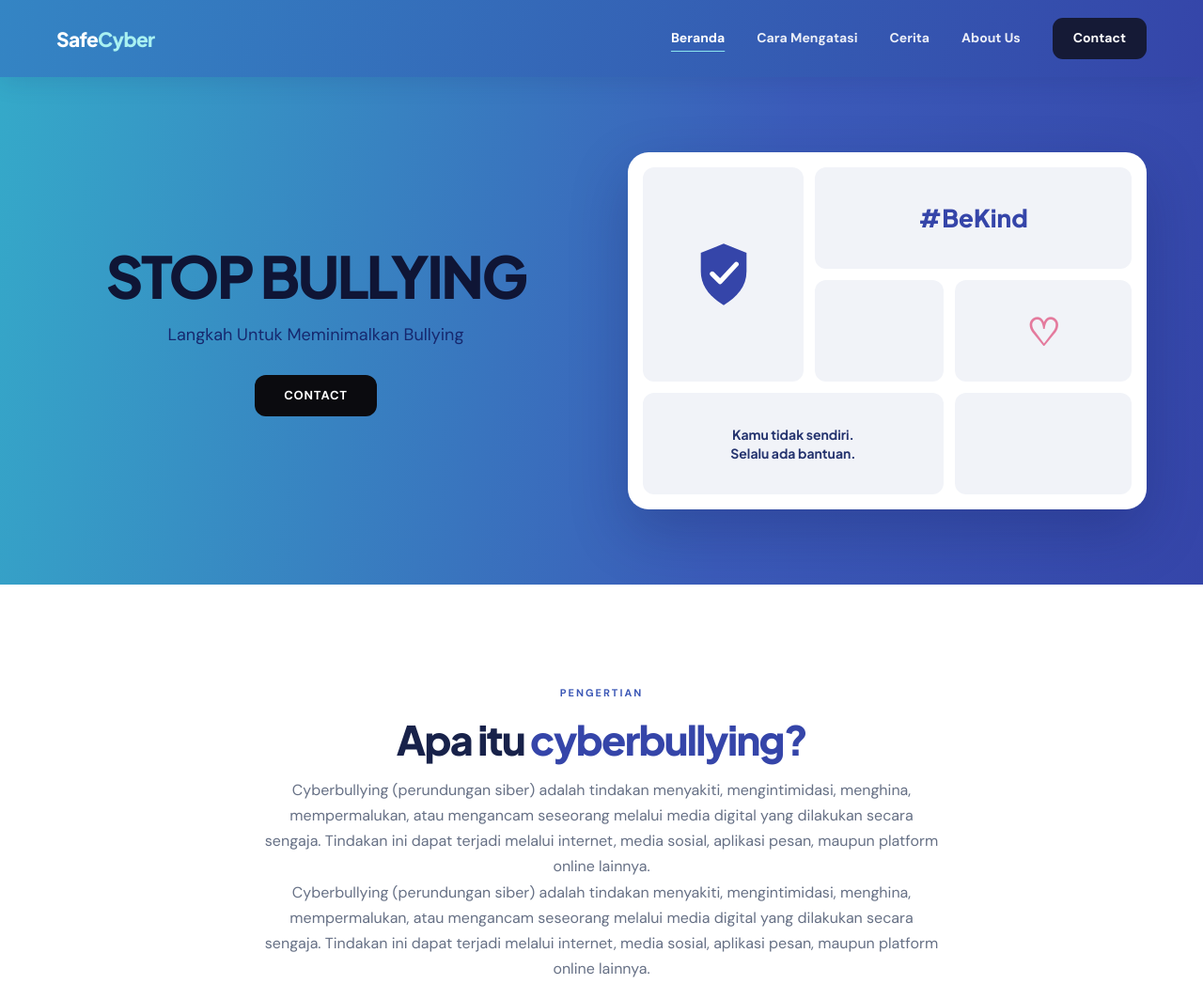
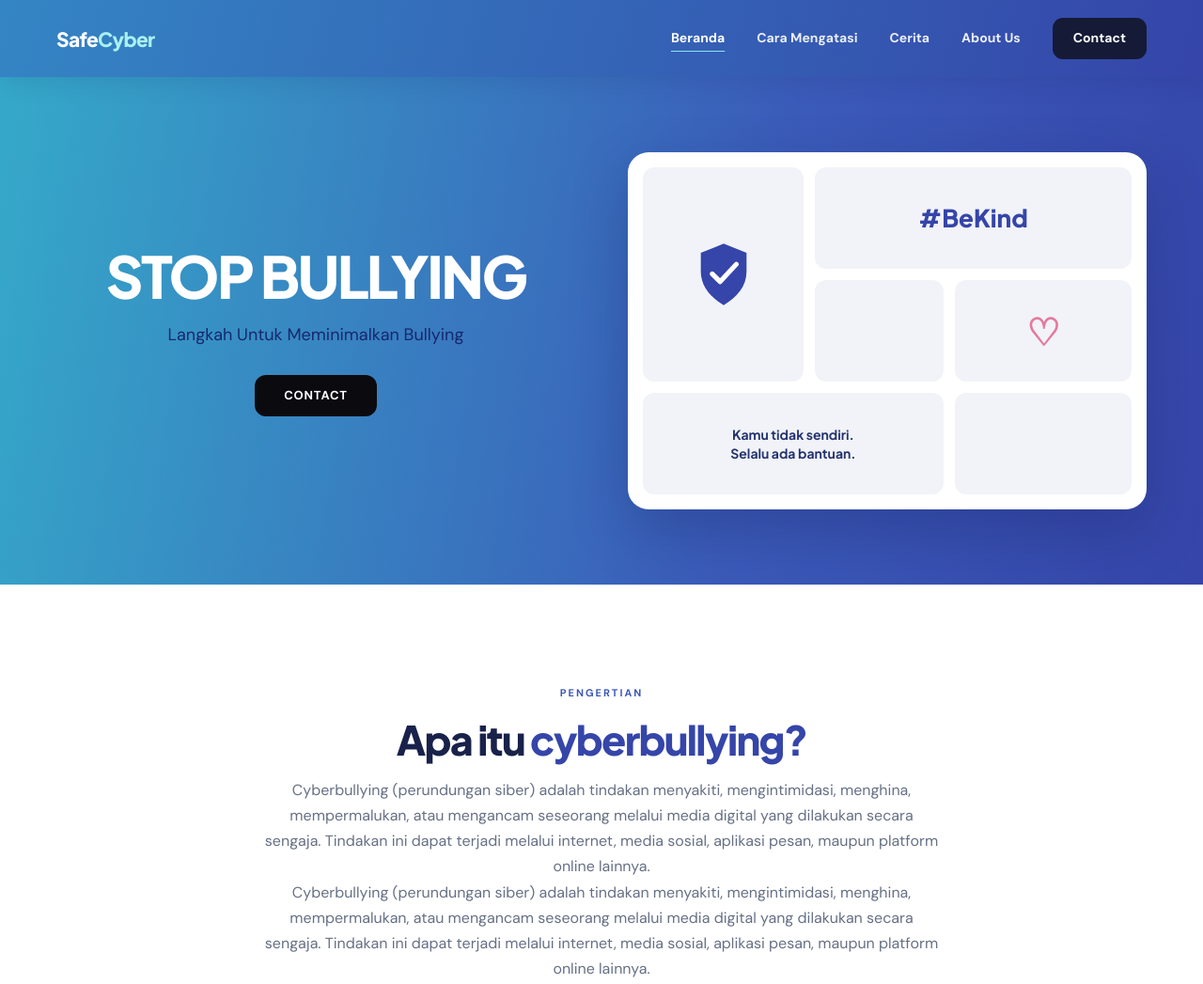
Before and after one commit to muhammadalfiansyah07/Safecyber, a plain HTML site: page index.html in a window 1280 px wide. Shown: the top 1047 px of the page at 94% size. Drawn offline with Linux system fonts and the light colour scheme.

Commit message:
Test warna di hero beranda

```diff
--- a/style.css
+++ b/style.css
@@ -711,7 +711,7 @@ textarea {
   font: 800 clamp(34px, 4.8vw, 62px)/1.05 'Plus Jakarta Sans', sans-serif;
   letter-spacing: -2.5px;
   margin: 0 0 16px;
-  color: #0f1535;
+  color: #FFFFFF;
 }
 
 .hero-copy > p {
```
